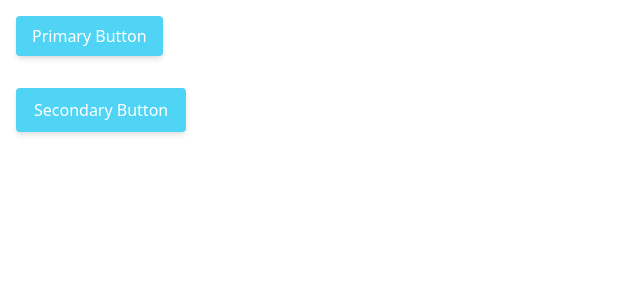
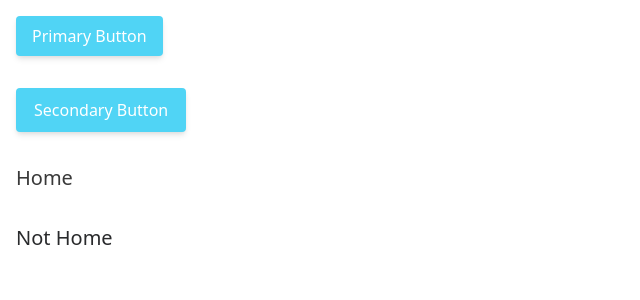
Before and after one commit to ankushdhiman/news-day, a React app: page /news/1 in a window 1280 px wide. Shown: the top 300 px of the page, without its empty margins (0-640 px from the left). Built offline with nearby package versions, Linux system fonts and the light colour scheme.

Commit message:
nav link

```diff
--- a/src/App.tsx
+++ b/src/App.tsx
@@ -1,8 +1,11 @@
+import { BrowserRouter } from 'react-router-dom';
+
 import Button from './atoms/button';
+import NavLink from './atoms/nav-link';
 
 export default function App() {
   return (
-    <>
+    <BrowserRouter>
       <div className='p-2'>
         <Button
           className='primary-button'
@@ -15,6 +18,21 @@ export default function App() {
           label='Secondary Button'
         />
       </div>
-    </>
+      <div className='p-2'>
+        <NavLink
+          className=''
+          label='Home'
+          url='/home'
+        />
+      </div>
+      <div className='p-2'>
+        <NavLink
+          className=''
+          label='Not Home'
+          url='/not-home'
+          isActive
+        />
+      </div>
+    </BrowserRouter>
   );
 }
--- /dev/null
+++ b/src/atoms/nav-link/index.tsx
@@ -0,0 +1,18 @@
+import { Link } from 'react-router-dom';
+import './nav-link.scss';
+
+interface NavLinkProps {
+  label: string;
+  url: string;
+  isActive?: boolean;
+  testid?: string;
+  className?: string;
+}
+
+export default function NavLink({ label, url, testid, className, isActive }: NavLinkProps) {
+  return (
+    <Link to={url} data-testid={testid} className={`nav-link ${className || ''} ${isActive ? 'active' : ''}`}>
+      {label}
+    </Link>
+  );
+}
--- /dev/null
+++ b/src/atoms/nav-link/nav-link.scss
@@ -0,0 +1,8 @@
+.nav-link {
+  @apply text-copy-hover text-xl;
+  transition: 0.3s color;
+
+  &:hover, &.active {
+    @apply text-copy;
+  }
+}
```
Also changed, not shown: 1 other file (tests, documents, lock files or other folders).
